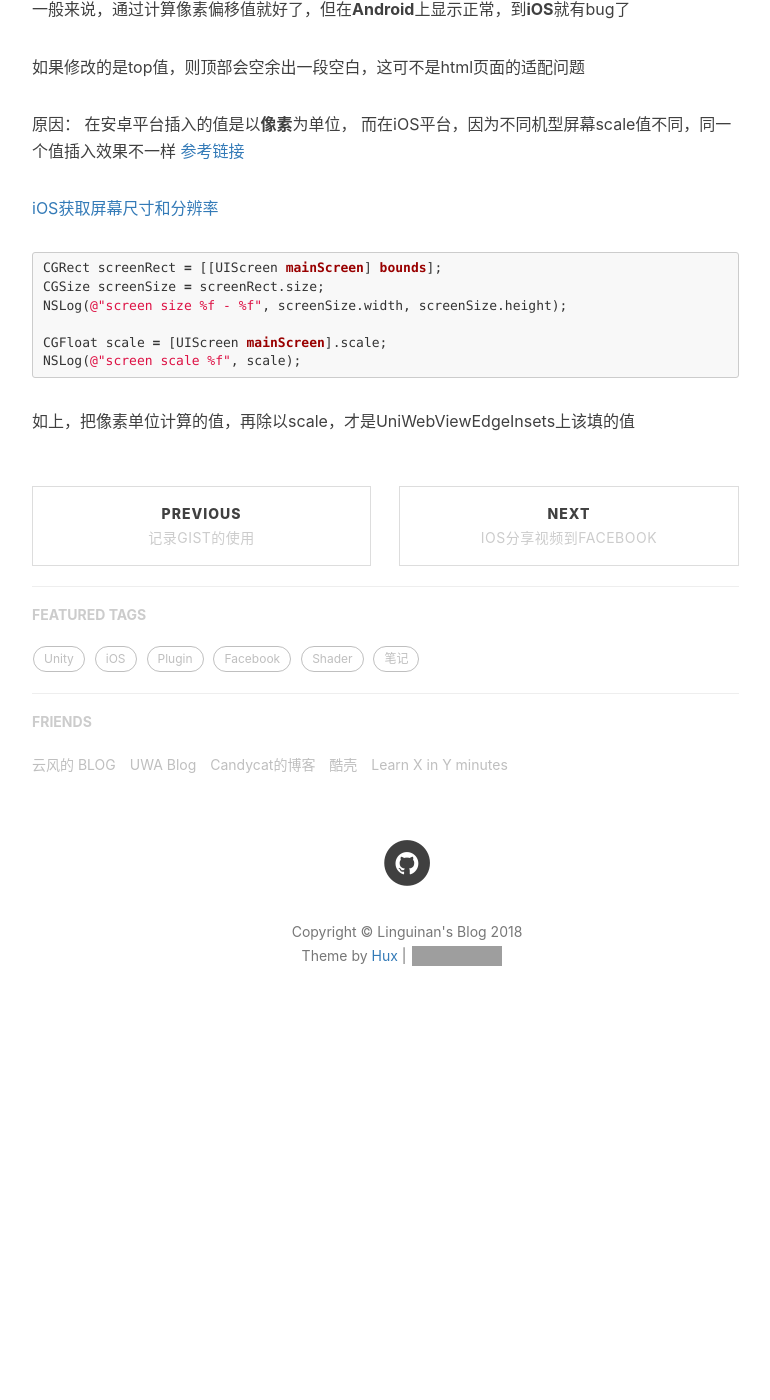
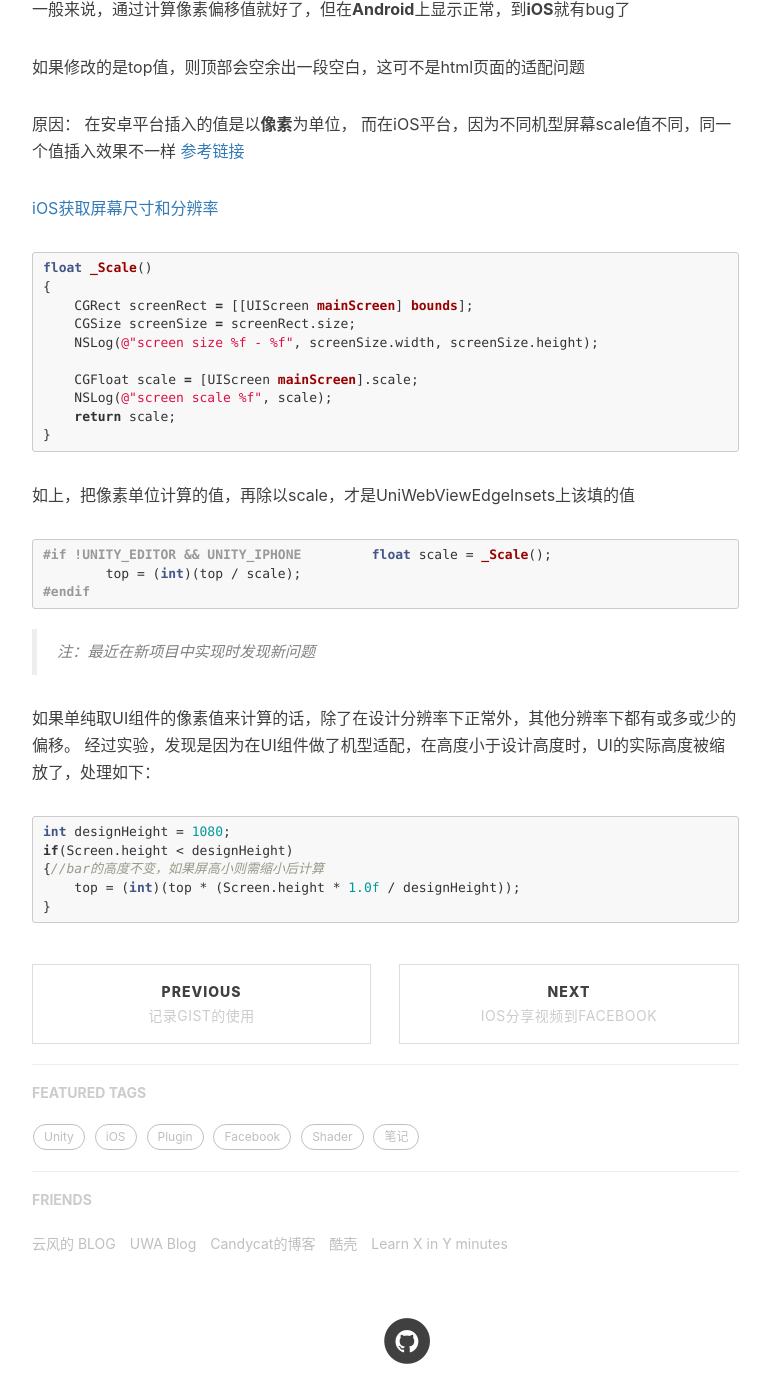
Before and after one commit to linguinan/linguinan.github.io, a Jekyll site: the page built from _posts/2018-02-12-uniwebview-inset.md, in a window 1280 px wide and 1400 px high, scrolled down 876 px. Shown: the whole window, without its empty margins (233-1003 px from the left). Built offline with Jekyll 4.4.1, drawn with Linux system fonts in a browser that asks for light colours; nearby versions of some CDN libraries; comment, search, counter and statistics services are not loaded; before the commit the page ends 1909 px from its top, so only the background shows below that; grey boxes are pictures that could not be loaded.

Commit message:
modify post

`````diff
--- a/_posts/2018-02-12-uniwebview-inset.md
+++ b/_posts/2018-02-12-uniwebview-inset.md
@@ -33,12 +33,34 @@ new UniWebViewEdgeInsets(top, left, bottom, right);
 [iOS获取屏幕尺寸和分辨率](https://www.jianshu.com/p/1cba3a285811)
 
 ````objc
-CGRect screenRect = [[UIScreen mainScreen] bounds];
-CGSize screenSize = screenRect.size;
-NSLog(@"screen size %f - %f", screenSize.width, screenSize.height);
+float _Scale()
+{
+    CGRect screenRect = [[UIScreen mainScreen] bounds];
+    CGSize screenSize = screenRect.size;
+    NSLog(@"screen size %f - %f", screenSize.width, screenSize.height);
 
-CGFloat scale = [UIScreen mainScreen].scale;
-NSLog(@"screen scale %f", scale);
+    CGFloat scale = [UIScreen mainScreen].scale;
+    NSLog(@"screen scale %f", scale);
+    return scale;
+}
 ````
 
 如上，把像素单位计算的值，再除以scale，才是UniWebViewEdgeInsets上该填的值
+````c#
+#if !UNITY_EDITOR && UNITY_IPHONE
+        float scale = _Scale();
+        top = (int)(top / scale);
+#endif
+````
+
+>注：最近在新项目中实现时发现新问题
+
+如果单纯取UI组件的像素值来计算的话，除了在设计分辨率下正常外，其他分辨率下都有或多或少的偏移。
+经过实验，发现是因为在UI组件做了机型适配，在高度小于设计高度时，UI的实际高度被缩放了，处理如下：
+````c#
+int designHeight = 1080;
+if(Screen.height < designHeight)
+{//bar的高度不变，如果屏高小则需缩小后计算
+    top = (int)(top * (Screen.height * 1.0f / designHeight));
+}
+````
`````
